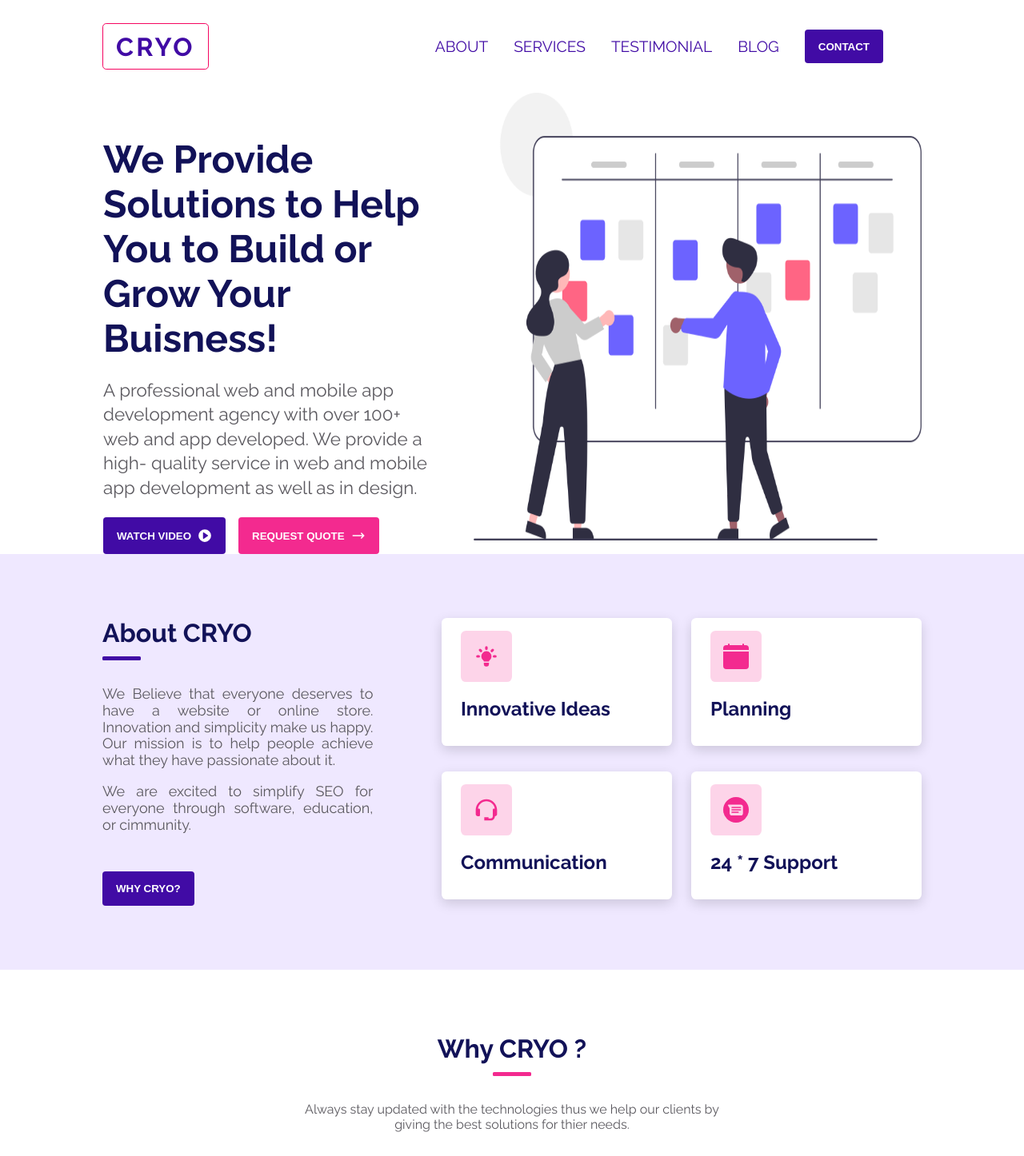
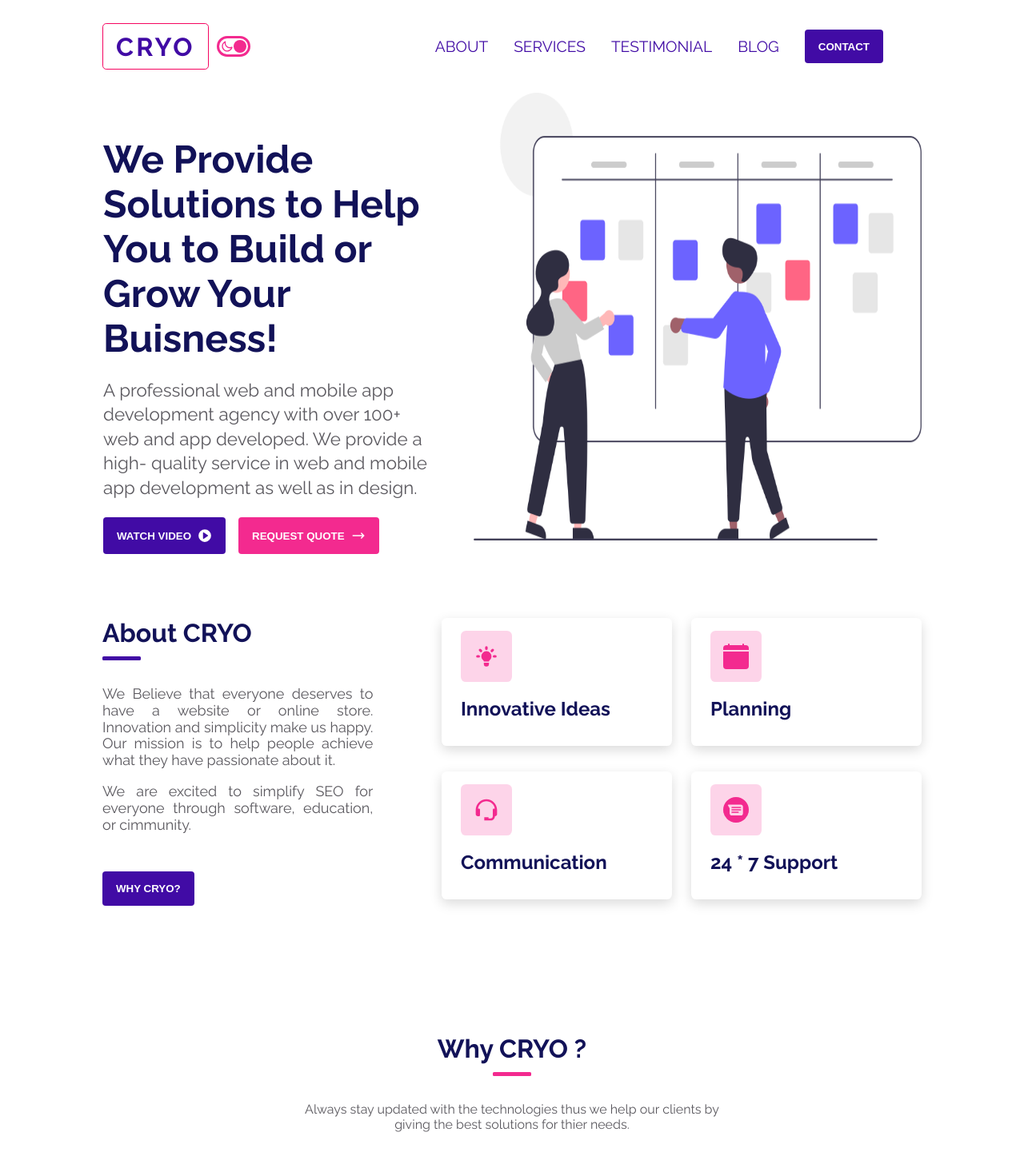
Before and after one commit to Captain-awesome619/cuddly-couscous, a React (Create React App) app: page / in a window 1280 px wide. Shown: the top 1446 px of the page at 80% size. Built offline with nearby package versions, Linux system fonts and the light colour scheme.

Commit message:
first commit

```diff
--- a/package.json
+++ b/package.json
@@ -1,5 +1,6 @@
 {
   "dependencies": {
+    "@iconscout/react-unicons": "^1.1.6",
     "framer-motion": "^6.2.8",
     "intersection-observer": "^0.12.0",
     "react-icons": "^4.3.1",
--- a/src/App.js
+++ b/src/App.js
@@ -6,9 +6,18 @@ import Blogs from "./sections/Blogs"
 import Footer from "./sections/Footer";
 import ScrollToTop from "./components/ScrollToTop";
 import { motion } from "framer-motion";
+import { themeContext } from "./Context";
+import {useContext} from "react";
 function App() {
+  const theme = useContext(themeContext);
+  const darkMode = theme.state.darkMode;
   return (
-    <motion.div initial = "hidden" animate = "show">
+    <motion.div initial = "hidden" animate = "show"
+style={{background : darkMode? 'black': '',
+color : darkMode? 'white': ''
+}}
+
+    >
 <ScrollToTop />
       <Starter />
       <About />
--- /dev/null
+++ b/src/Context.js
@@ -0,0 +1,21 @@
+import { createContext, useReducer } from "react";
+
+export const themeContext = createContext();
+
+const initialState = { darkMode: false };
+
+const themeReducer = (state, action) => {
+  switch (action.type) {
+    case "toggle":
+        return { darkMode: !state.darkMode };
+      default:
+        return state;
+  }
+};
+
+export const ThemeProvider = (props) => {
+  const [state, dispatch] = useReducer(themeReducer, initialState);
+  return (
+    <themeContext.Provider value={{state, dispatch}}>{props.children}</themeContext.Provider>
+  );
+};
--- a/src/components/Navbar.jsx
+++ b/src/components/Navbar.jsx
@@ -6,6 +6,7 @@ import { MdClose } from "react-icons/md";
 import  BrandName from "./BrandName";
 import {motion} from "framer-motion";
 import {navbarAnimation} from "../Animation";
+import Toggle from "./Toggle";
 
 
 
@@ -23,15 +24,22 @@ export default function Navbar() {
     >
       <div className="col">
         <BrandName />
+        <div><Toggle /></div>
+
         <div className="collapseble-button">
+
           {!toggleNavbar ? (
             <GiHamburgerMenu onClick={navbarToggler} />
           ) : (
             <MdClose onClick={navbarToggler} />
           )}
+
         </div>
+
       </div>
+
       <nav>
+
         <div className="links">
           <ul>
             <li>
@@ -52,8 +60,10 @@ export default function Navbar() {
               <Button content="Contact" />
             </li>
           </ul>
+
         </div>
       </nav>
+
     </motion.div>
   );
 }
--- a/src/components/TItle.jsx
+++ b/src/components/TItle.jsx
@@ -1,5 +1,6 @@
 import React from "react";
 import "../styles/components/Title.scss"
+
 
 function Title({ title, color, lineCenter = false }) {
     return (
@@ -8,6 +9,7 @@ function Title({ title, color, lineCenter = false }) {
         <div className={`${color} `}>
           <span></span>
         </div>
+
       </div>
     );
   }
--- /dev/null
+++ b/src/components/Toggle.jsx
@@ -0,0 +1,27 @@
+import React, { useContext } from "react";
+import '../../src/styles/components/Toggle.scss';
+import Moon from "@iconscout/react-unicons/icons/uil-moon";
+import Sun from "@iconscout/react-unicons/icons/uil-sun";
+import { themeContext } from "../Context";
+
+const Toggle = () => {
+  const theme = useContext(themeContext);
+  const darkMode = theme.state.darkMode;
+  const handleClick = () => {
+    // debugger
+    theme.dispatch({ type: "toggle" });
+  };
+  return (
+    <div className="toggle" onClick={handleClick}>
+      <Moon />
+      <Sun />
+
+      <div
+        className="t-button"
+        style={darkMode ? { left: "2px" } : { right: "2px" }}
+      ></div>
+    </div>
+  );
+};
+
+export default Toggle;
--- a/src/index.js
+++ b/src/index.js
@@ -2,11 +2,11 @@ import React from 'react';
 import ReactDOM from 'react-dom';
 import './index.css';
 import App from './App';
-
+import { ThemeProvider } from '../src/Context';
 
 ReactDOM.render(
-  <React.StrictMode>
+<ThemeProvider>
     <App />
-  </React.StrictMode>,
+    </ThemeProvider>,
   document.getElementById('root')
 );
--- a/src/styles/components/Navbar.scss
+++ b/src/styles/components/Navbar.scss
@@ -6,6 +6,7 @@
   display: flex;
   justify-content: space-between;
   .col {
+
     display: flex;
     justify-content: center;
     align-items: center;
--- /dev/null
+++ b/src/styles/components/Toggle.scss
@@ -0,0 +1,21 @@
+@import "../utils/color.scss";
+.toggle{
+    display: flex;
+    justify-content:space-between;
+    border: 3px solid $buttonPinkColor;
+    border-radius: 1rem;
+    position: relative;
+    padding: 2px;
+    cursor: pointer;
+margin: 10px;
+}
+.toggle>*{
+    width: 1rem;
+    height: 1rem;
+    color:$buttonPinkColor ;
+}
+.t-button{
+    border-radius: 100%;
+    background: $buttonPinkColor;
+    position: absolute;
+}
--- a/src/styles/sections/About.scss
+++ b/src/styles/sections/About.scss
@@ -1,6 +1,6 @@
 @import "../utils/color.scss";
 .about-container {
-  background-color: #efe8ff;
+  //background-color: #efe8ff;
   .container {
     margin: 0 10%;
     padding: 5rem 0;
--- a/src/styles/sections/Testimonials.scss
+++ b/src/styles/sections/Testimonials.scss
@@ -1,6 +1,6 @@
 @import "../utils/color.scss";
 .testimonials-container {
-  background-color: #efe8ff;
+ // background-color: #efe8ff;
   .container {
     margin: 0 10%;
 
```
Also changed, not shown: public/index.html (line endings or trailing spaces), 1 other file (tests, documents, lock files or other folders).
